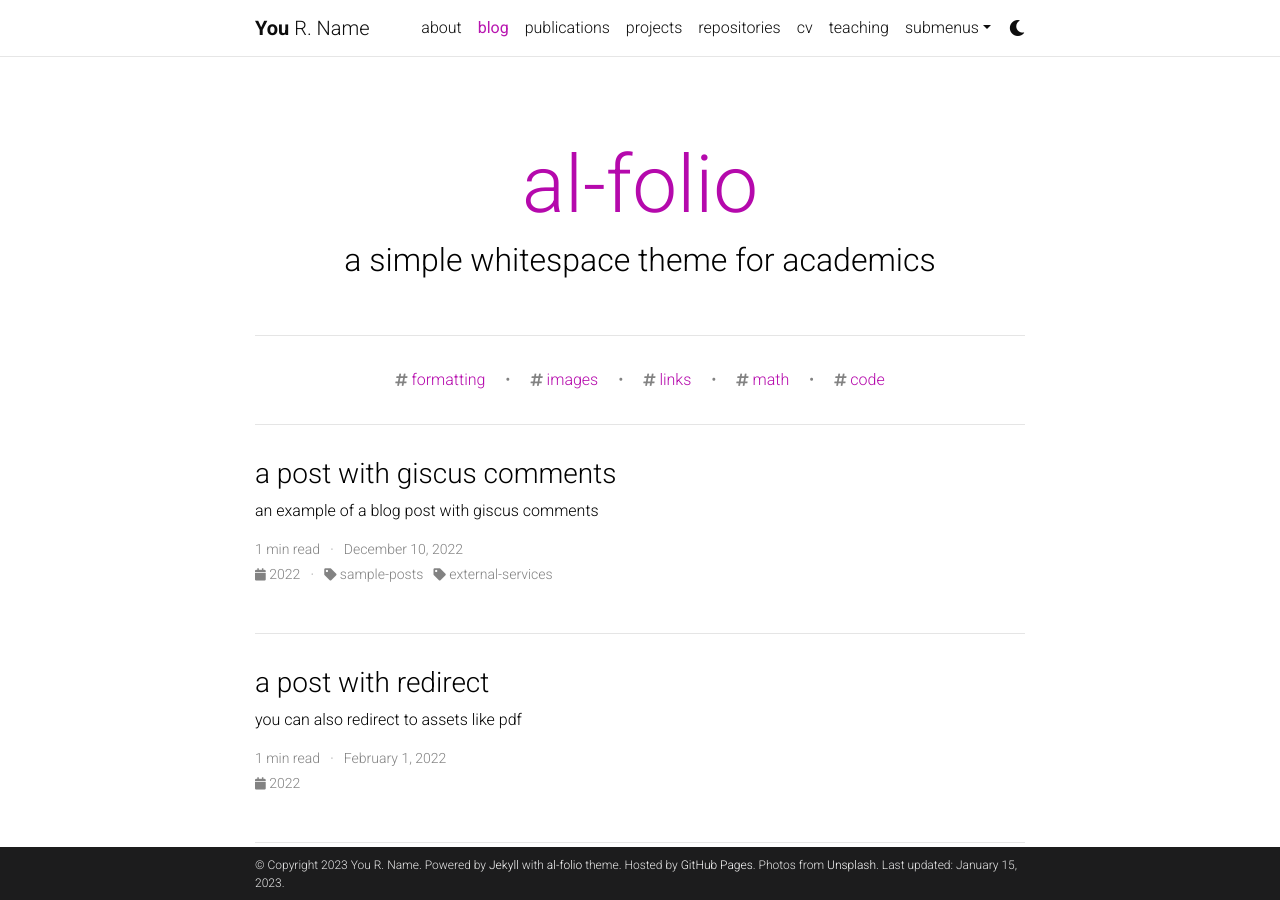
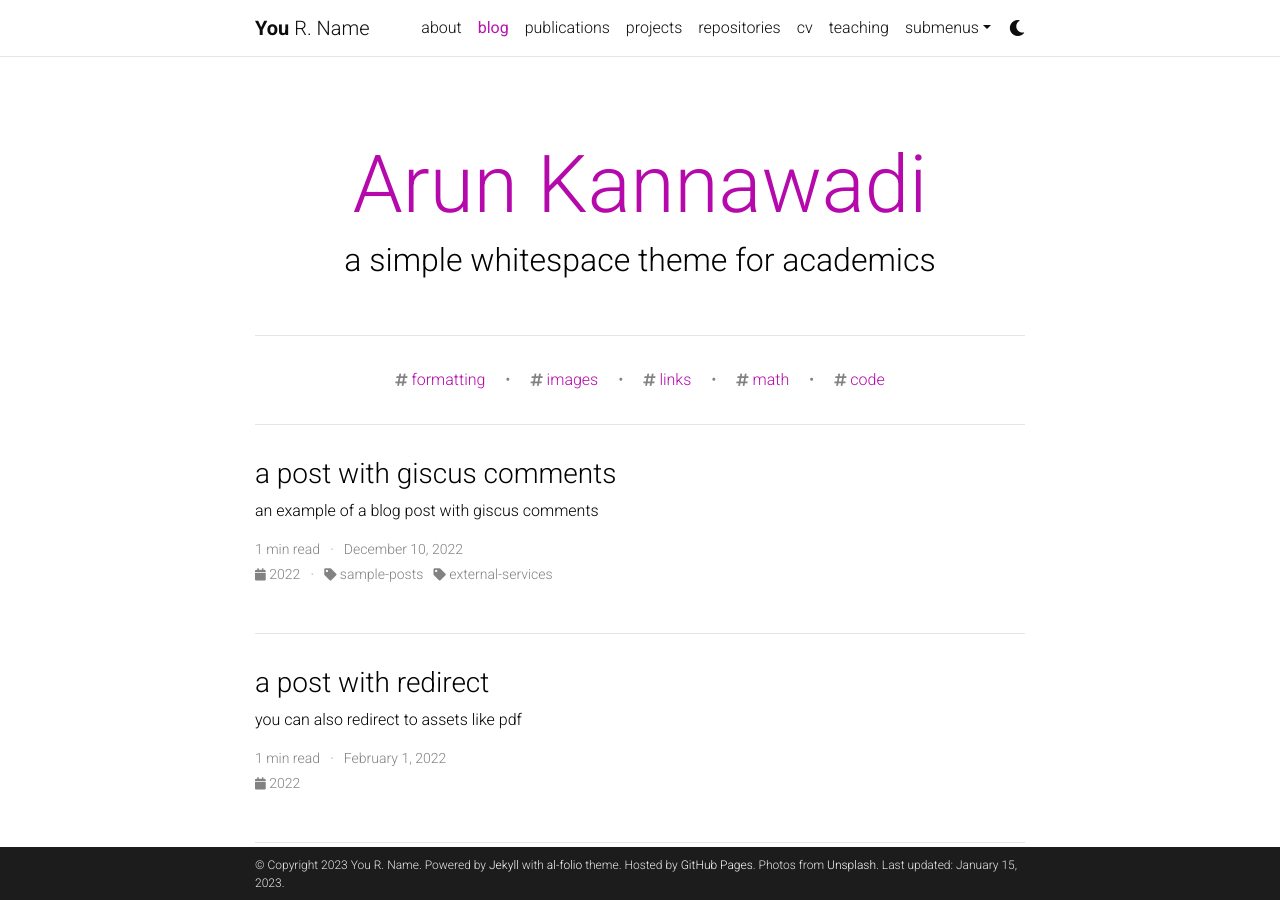
Before and after one commit to arunkannawadi/website, a Jekyll site: the page built from blog/index.html, in a window 1280 px wide and 900 px high. Built offline with Jekyll 4.4.1, drawn with Linux system fonts in a browser that asks for light colours; the list of posts is cut into pages by our own code; comment, search, counter and statistics services are not loaded; a style sheet for code colours, icons or effects is not loaded.

Commit message:
Further config

```diff
--- a/_config.yml
+++ b/_config.yml
@@ -67,16 +67,16 @@
 # Social integration
 # -----------------------------------------------------------------------------
 
-github_username: # your GitHub user name
+github_username: arunkannawadi # your GitHub user name
 gitlab_username: # your GitLab user name
-twitter_username: # your Twitter handle
+twitter_username: kjarunkj # your Twitter handle
 mastodon_username: # your mastodon instance+username in the format instance.tld/@username
-linkedin_username: # your LinkedIn user name
+linkedin_username: arunkannawadi # your LinkedIn user name
 telegram_username: # your Telegram user name
-scholar_userid: # your Google Scholar ID
+scholar_userid: QoX9bu8AAAAJ # your Google Scholar ID
 semanticscholar_id: # your Semantic Scholar ID
 whatsapp_number: # your WhatsApp number (full phone number in international format. Omit any zeroes, brackets, or dashes when adding the phone number in international format.)
-orcid_id: # your ORCID ID
+orcid_id: 0000-0001-8783-6529 # your ORCID ID
 medium_username: # your Medium username
 quora_username: # your Quora username
 publons_id: # your ID on Publons
@@ -114,7 +114,7 @@
 # Blog
 # -----------------------------------------------------------------------------
 
-blog_name: al-folio # blog_name will be displayed in your blog page
+blog_name: Arun Kannawadi # blog_name will be displayed in your blog page
 blog_nav_title: blog # your blog must have a title for it to be displayed in the nav bar
 blog_description: a simple whitespace theme for academics
 permalink: /blog/:year/:title/
@@ -250,8 +250,8 @@
 
 scholar:
 
-  last_name: [Einstein]
-  first_name: [Albert, A.]
+  last_name: [Kannawadi]
+  first_name: [Arun]
 
   style: apa
   locale: en
@@ -330,7 +330,7 @@
 # Optional Features
 # -----------------------------------------------------------------------------
 
-enable_google_analytics:    false  # enables google analytics
+enable_google_analytics:    true  # enables google analytics
 enable_panelbear_analytics: false  # enables panelbear analytics
 enable_google_verification: false  # enables google site verification
 enable_bing_verification:   false  # enables bing site verification
@@ -339,7 +339,7 @@
 enable_tooltips:            false  # enables automatic tooltip links generated
                                    # for each section titles on pages and posts
 enable_darkmode:            true   # enables switching between light/dark modes
-enable_navbar_social:       false  # enables displaying social links in the
+enable_navbar_social:       true  # enables displaying social links in the
                                    # navbar on the about page
 enable_project_categories:  true   # enables categorization of projects into
                                    # multiple categories
```
